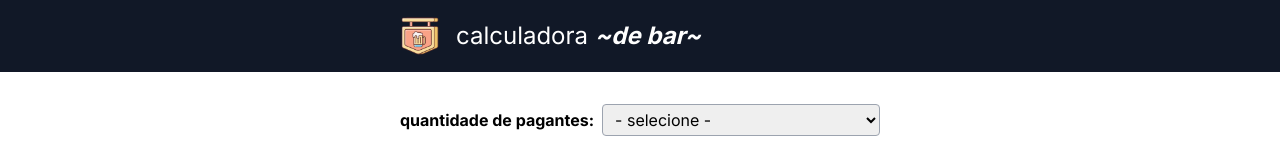
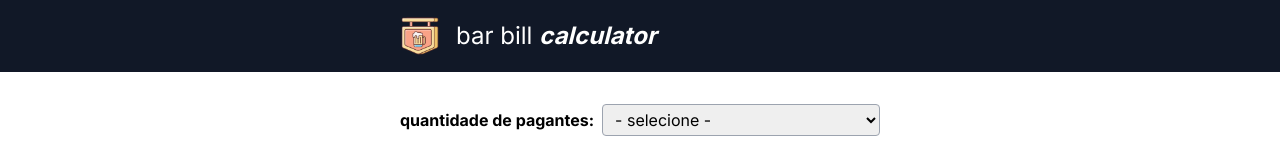
Before and after one commit to lousousa/table-aftermath, a Next.js app: page / in a window 1280 px wide. Shown: the top 160 px of the page. Built offline with nearby package versions, Linux system fonts and the light colour scheme.

Commit message:
update page header title

```diff
--- a/app/components/PageHeader.tsx
+++ b/app/components/PageHeader.tsx
@@ -19,7 +19,7 @@ export default function PageHeader() {
         <h1
           className="text-2xl text-white"
         >
-          calculadora <b className="italic">~de bar~</b>
+          bar bill <b className="italic">calculator</b>
         </h1>
       </div>
     </header>
```
